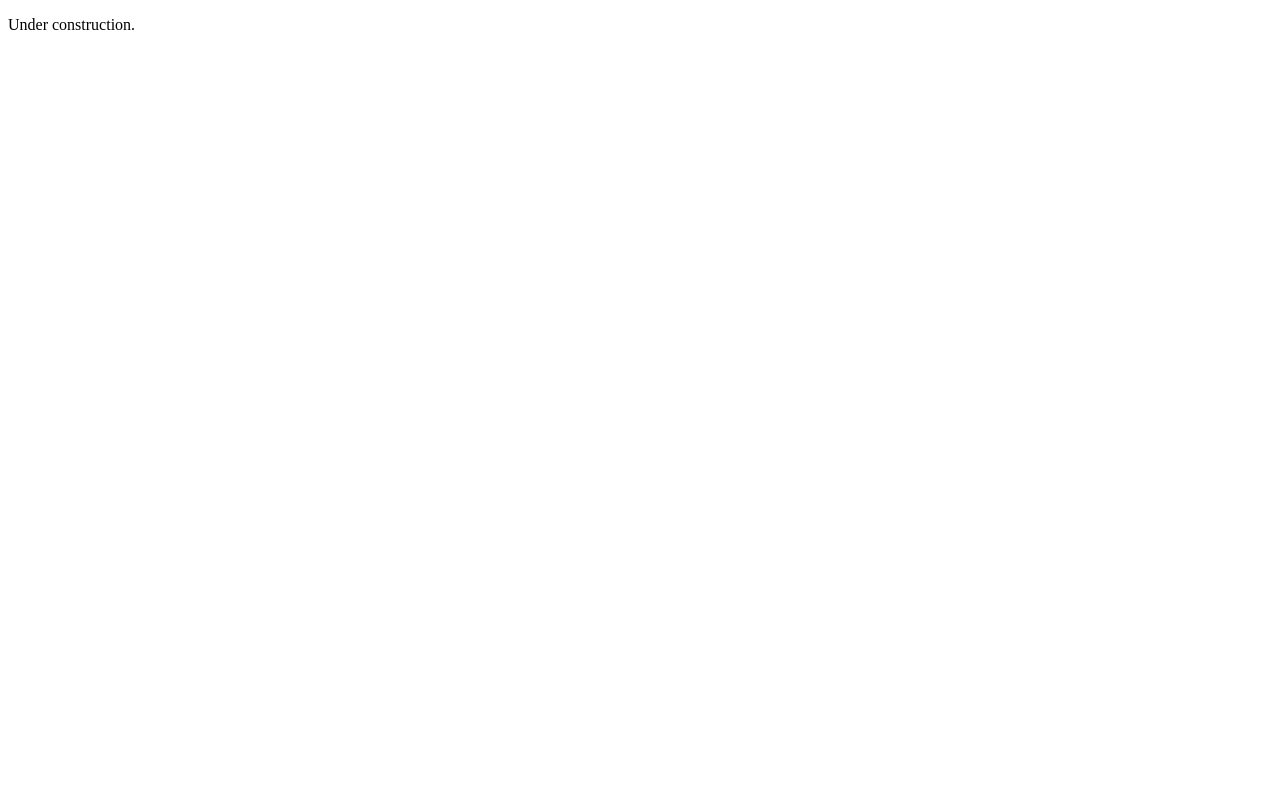
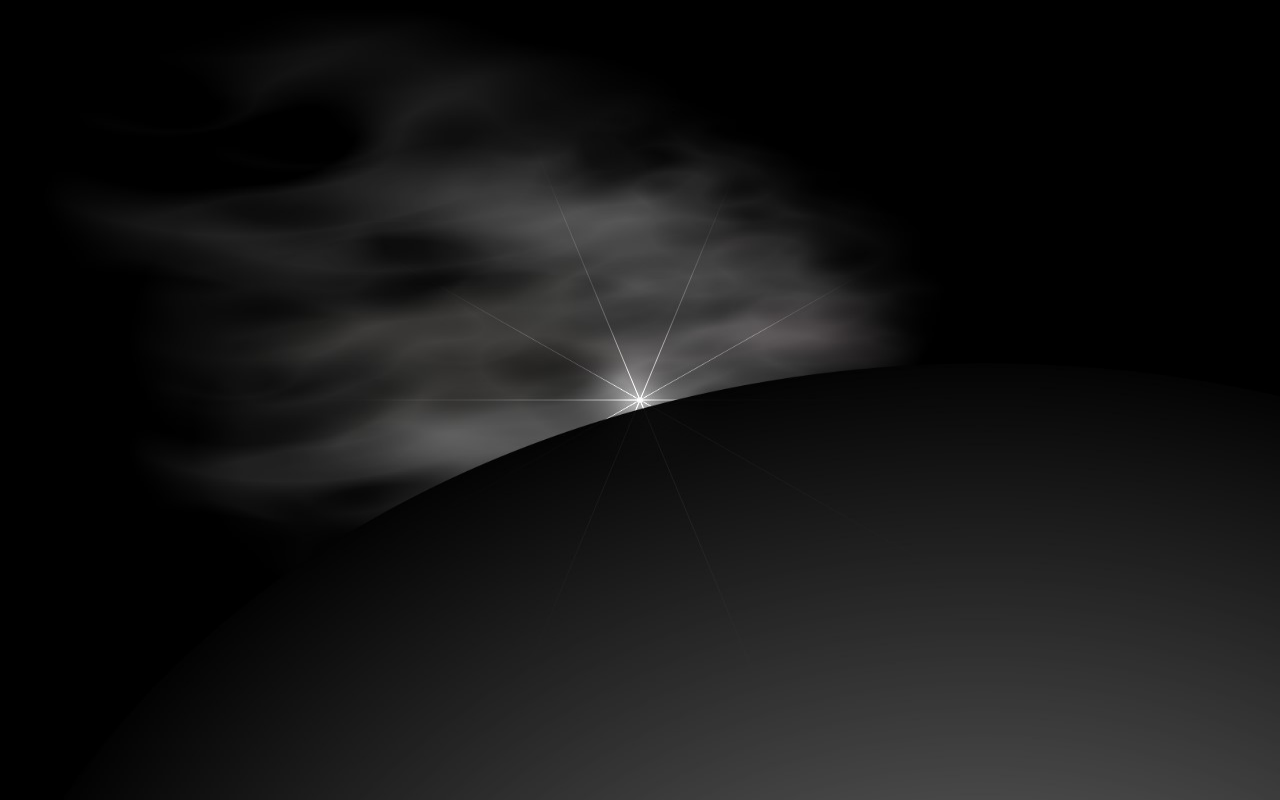
Before and after one commit to id10terr/id10terr.github.io, a plain HTML site: page index.html in a window 1280 px wide. Drawn offline with Linux system fonts and the light colour scheme.

Commit message:
index.html

```diff
--- a/index.html
+++ b/index.html
@@ -2,6 +2,14 @@
 <html>
     <head>
         <title>STARHorizon</title>
+<style>
+body {
+  background-image: url('./img/StarHorizonLogo1280x1024.jpg');
+  background-repeat: no-repeat;
+  background-attachment: fixed;
+  background-size: 100% 100%;
+}
+</style>
     </head>
     <body>
         <p>Under construction.</p>
```
Also changed, not shown: img/STARHorizonText325x80.jpg (added), img/StarHorizonLogo1280x1024.jpg (added), img/StarHorizonLogo150x40.jpg (added), img/StarHorizonLogo325x80.jpg (added), img/StarHorizonLogo800x300.jpg (added).
